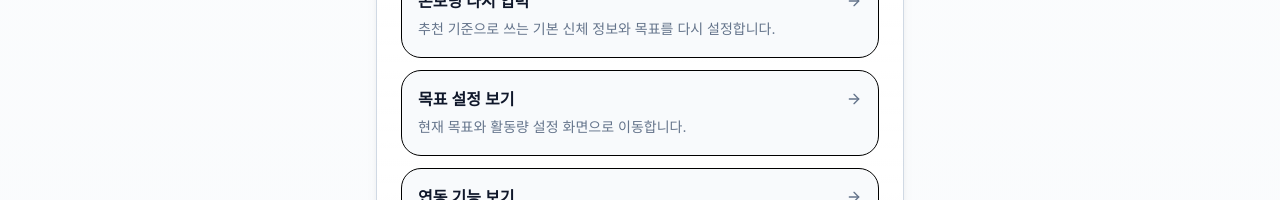
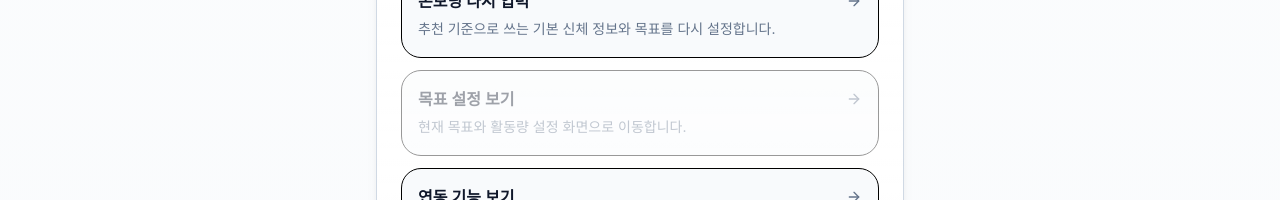
Before and after one commit to sjwoo1999/MealRo, a Next.js app: page /mypage in a window 1280 px wide. Shown: the part 600-800 px from the top of the page. Built offline with nearby package versions, Linux system fonts and the light colour scheme; no server answers; the database is empty; a web font is replaced by a local one.

Commit message:
Disable unready UI elements

```diff
--- a/src/app/mypage/page.tsx
+++ b/src/app/mypage/page.tsx
@@ -59,6 +59,7 @@ export default function MyPage() {
                             href="/mypage/goals"
                             title="목표 설정 보기"
                             description="현재 목표와 활동량 설정 화면으로 이동합니다."
+                            disabled
                         />
                         <ActionLink
                             href="/mypage/connections"
@@ -102,11 +103,26 @@ function ActionLink({
     href,
     title,
     description,
+    disabled = false,
 }: {
     href: string;
     title: string;
     description: string;
+    disabled?: boolean;
 }) {
+    if (disabled) {
+        return (
+            <div className="block cursor-not-allowed rounded-[20px] border border-black bg-slate-50 p-4 opacity-40 pointer-events-none">
+                <div className="flex items-start justify-between gap-3">
+                    <div>
+                        <p className="font-semibold text-slate-900">{title}</p>
+                        <p className="mt-1 text-sm leading-6 text-slate-500">{description}</p>
+                    </div>
+                    <ArrowRight className="mt-1 h-4 w-4 shrink-0 text-slate-500" />
+                </div>
+            </div>
+        );
+    }
     return (
         <Link href={href} className="block rounded-[20px] border border-black bg-slate-50 p-4 transition-colors hover:bg-white focus-visible:outline-none focus-visible:ring-2 focus-visible:ring-black focus-visible:ring-offset-2">
             <div className="flex items-start justify-between gap-3">
--- a/src/components/planner/PlannerForm.tsx
+++ b/src/components/planner/PlannerForm.tsx
@@ -425,8 +425,8 @@ const PlannerForm = () => {
                 </div>
 
                 <div className="mt-5">
-                    <Button fullWidth size="lg" disabled={!selectedMenu} onClick={handleAnalyze} rightIcon={<ChevronRight className="h-4 w-4" />}>
-                        추천 계산하기
+                    <Button fullWidth size="lg" disabled={true} onClick={handleAnalyze} rightIcon={<ChevronRight className="h-4 w-4" />}>
+                        추천 계산하기 (준비 중)
                     </Button>
                 </div>
             </Card>
```
